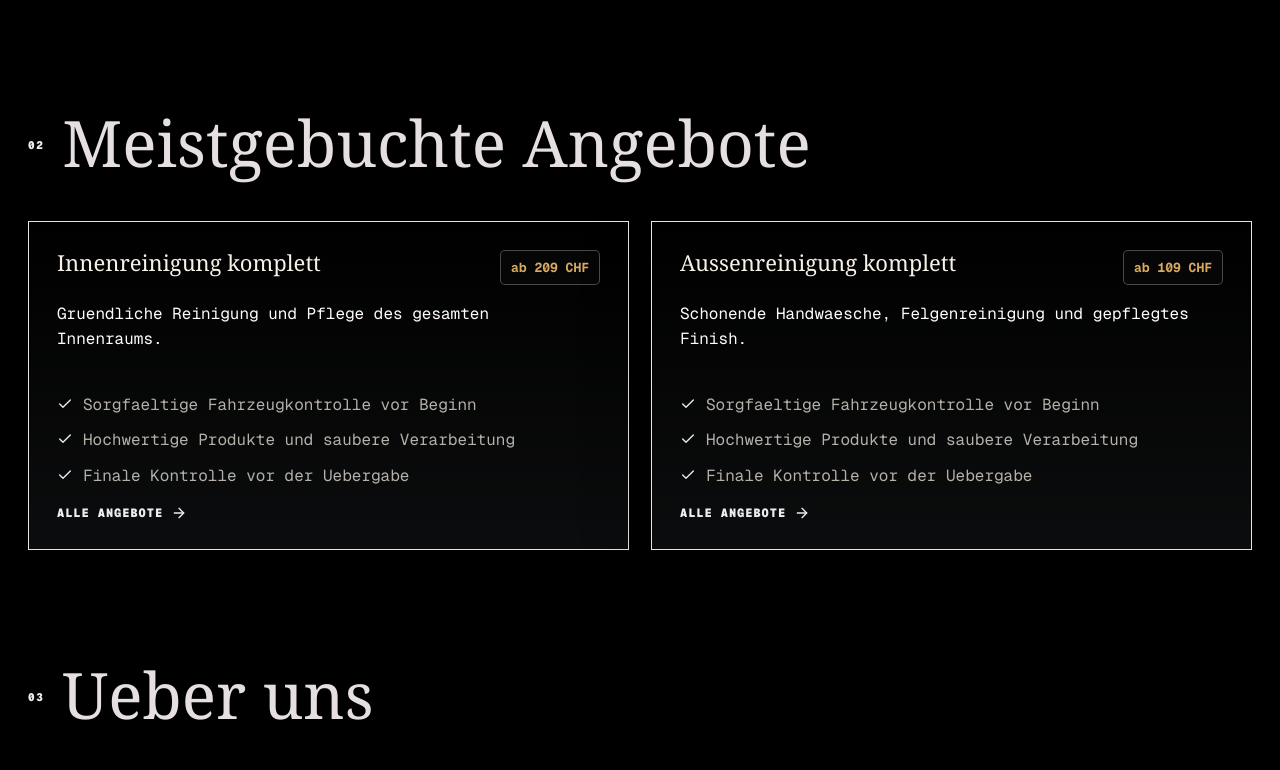
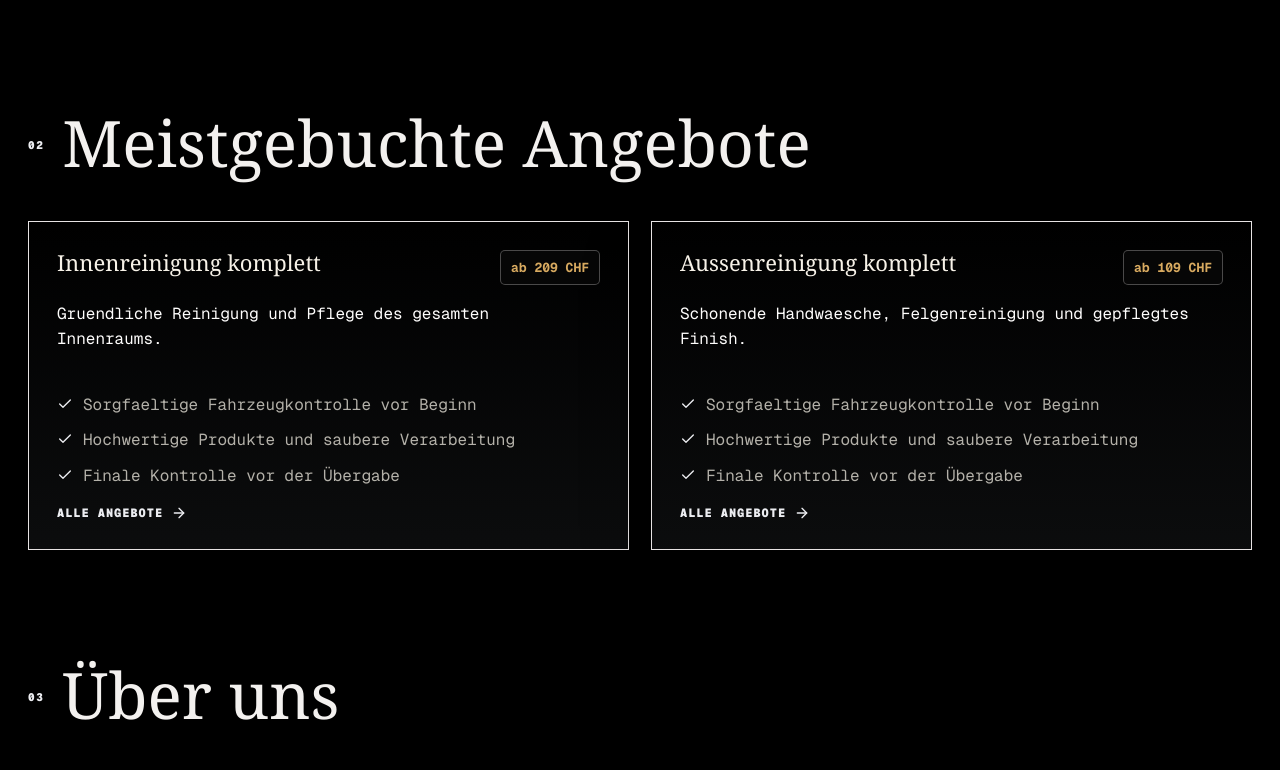
Before and after one commit to OertMahmutaj/jc_detailing, a Next.js app: page / in a window 1280 px wide. Shown: the part 1575-2345 px from the top of the page. Built offline with nearby package versions, Linux system fonts and the light colour scheme; no server answers.

Commit message:
Fix German translations in Navbar and page content

```diff
--- a/app/components/Navbar.tsx
+++ b/app/components/Navbar.tsx
@@ -52,7 +52,7 @@ const navItems = [
       },
     ],
   },
-  { label: "Ueber uns", href: "/#about" },
+  { label: "Über uns", href: "/#about" },
   { label: "Galerie", href: "/#work" },
   { label: "Kontakt", href: "/#contact" },
 ];
--- a/app/globals.css
+++ b/app/globals.css
@@ -1694,7 +1694,7 @@ h2,
 }
 
 h2 {
-  color: rgb(230, 223, 223);;
+  color: rgb(243, 241, 239);;
   font-size: clamp(38px, 5vw, 64px);
   line-height: 1.08;
   padding-bottom: 0.08em;
--- a/app/page.tsx
+++ b/app/page.tsx
@@ -186,7 +186,7 @@ export default function Home() {
                   </li>
                   <li>
                     <Check size={16} />
-                    Finale Kontrolle vor der Uebergabe
+                    Finale Kontrolle vor der Übergabe
                   </li>
                 </ul>
 
@@ -203,7 +203,7 @@ export default function Home() {
       <section id="about" className="section">
         <LightReveal className="section-heading">
           <span>03</span>
-          <h2>Ueber uns</h2>
+          <h2>Über uns</h2>
         </LightReveal>
 
         <LightGroup className="about-layout">
```
